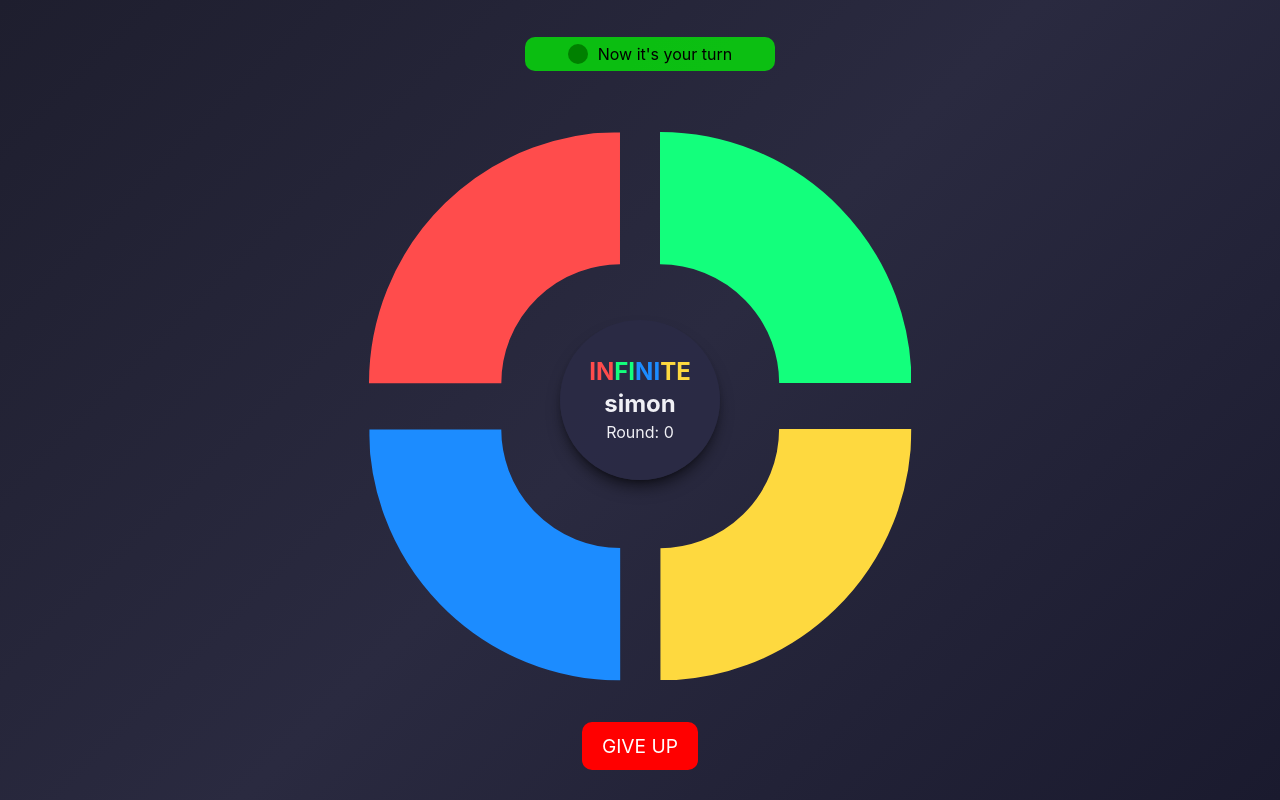
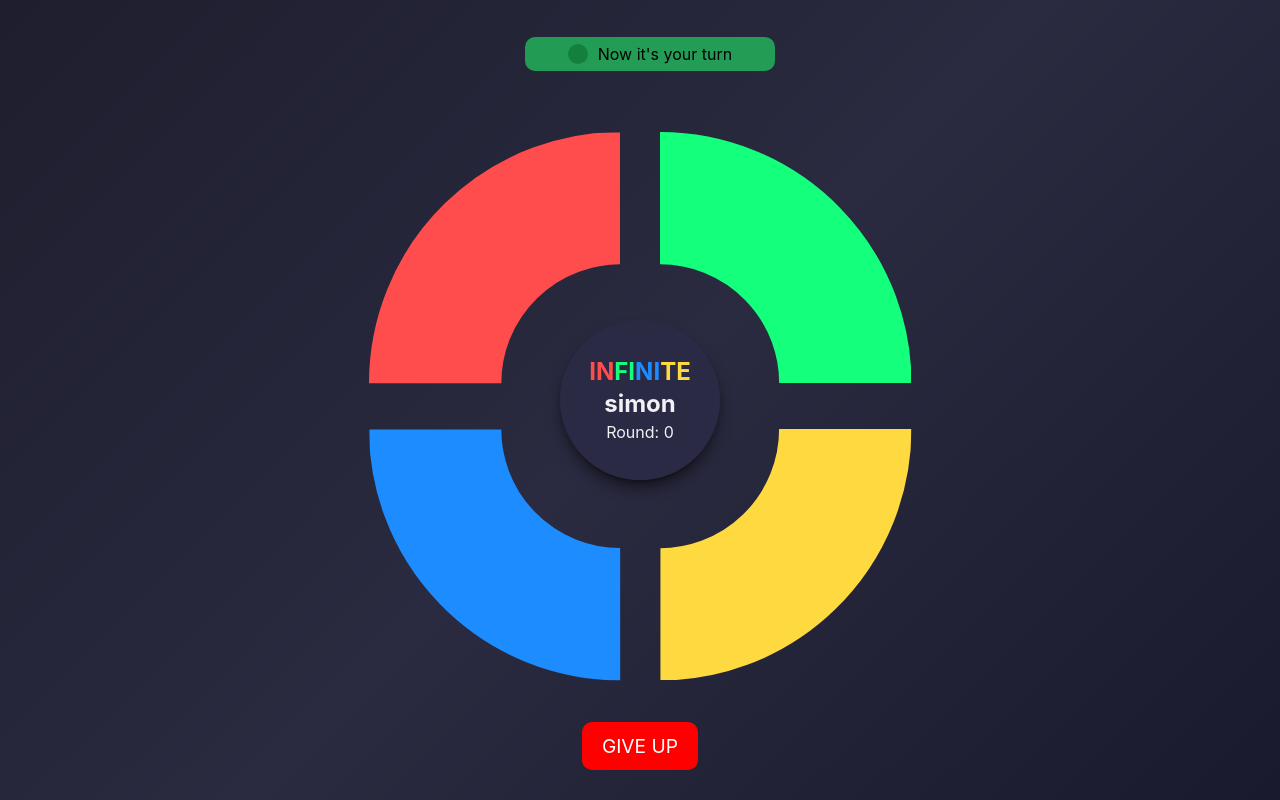
Before and after one commit to GitDevla/infinite-simon, a React (Create React App) app: page /#/game in a window 1280 px wide. Built offline with nearby package versions, Linux system fonts and the light colour scheme.

Commit message:
refactor: enhance styling in GameScreen using clsx for conditional classes

```diff
--- a/src/page/GameScreen.tsx
+++ b/src/page/GameScreen.tsx
@@ -7,6 +7,7 @@ import Slider from "../component/Slider";
 import Switch from "../component/Switch";
 import sleep from "../util/sleep";
 import "../style/GameScreen.css";
+import clsx from "clsx";
 import ScoreButton from "../component/ScoreButton";
 import {Game} from "../service/Game";
 import {ReactPart} from "../service/Parts";
@@ -154,28 +155,13 @@ export default function GameScreen() {
 	return (
 		<div className="layout">
 			<div className="topbar text-center">
-				<div
-					className="status-pill"
-					style={{
-						backgroundColor: replaying ? "rgba(255, 130, 47, 0.8)" : "rgba(0, 255, 0, 0.7)",
-					}}>
-					<div
-						className="status-indicator"
-						style={{
-							backgroundColor: replaying ? "red" : "green",
-						}}></div>
+				<div className={clsx("status-pill bg-opacity-75", replaying ? "bg-orange-500" : "bg-green-500")}>
+					<div className={clsx("status-indicator", replaying ? "bg-red-600" : "bg-green-700")}></div>
 					{replaying ? <p>Wait for sequence to end</p> : <p>Now it's your turn</p>}
 				</div>
 			</div>
 			<div className="center flex justify-center">
-				<div
-					className="grid"
-					style={{
-						position: "relative",
-						gridTemplateColumns: "1fr 1fr",
-						gap: "40px",
-						aspectRatio: "1/1",
-					}}>
+				<div className="grid relative grid-cols-[1fr_1fr] gap-10 aspect-square">
 					{enabledButtons.map((input, index) => {
 						let ref = buttonRefs.current[input.id];
 						if (!ref) {
@@ -205,9 +191,8 @@ export default function GameScreen() {
 				</button>
 			</div>
 			<div
-				className="left"
+				className="left w-full"
 				style={{
-					height: "100%",
 					maxWidth: enabledSliders.length > 0 ? enabledSliders.length * 200 : 0,
 				}}>
 				<div className="p-2 flex w-full gap-2 h-full justify-center items-center">
@@ -224,9 +209,8 @@ export default function GameScreen() {
 			</div>
 
 			<div
-				className="bottom-left"
+				className="bottom-left w-full"
 				style={{
-					height: "100%",
 					maxWidth: enabledSwitches.length > 0 ? enabledSwitches.length * 200 : 0,
 				}}>
 				<div className="p-2 flex gap-2 justify-center items-center">
@@ -240,10 +224,9 @@ export default function GameScreen() {
 					))}
 				</div>
 			</div>
-			<div className="bottom-right">
+			<div className="bottom-right w-full">
 				<div
 					style={{
-						height: "100%",
 						maxWidth: enabledKnobs.length > 0 ? enabledKnobs.length * 200 : 0,
 					}}>
 					<div className="flex gap-2  justify-center items-center p-2">
```
